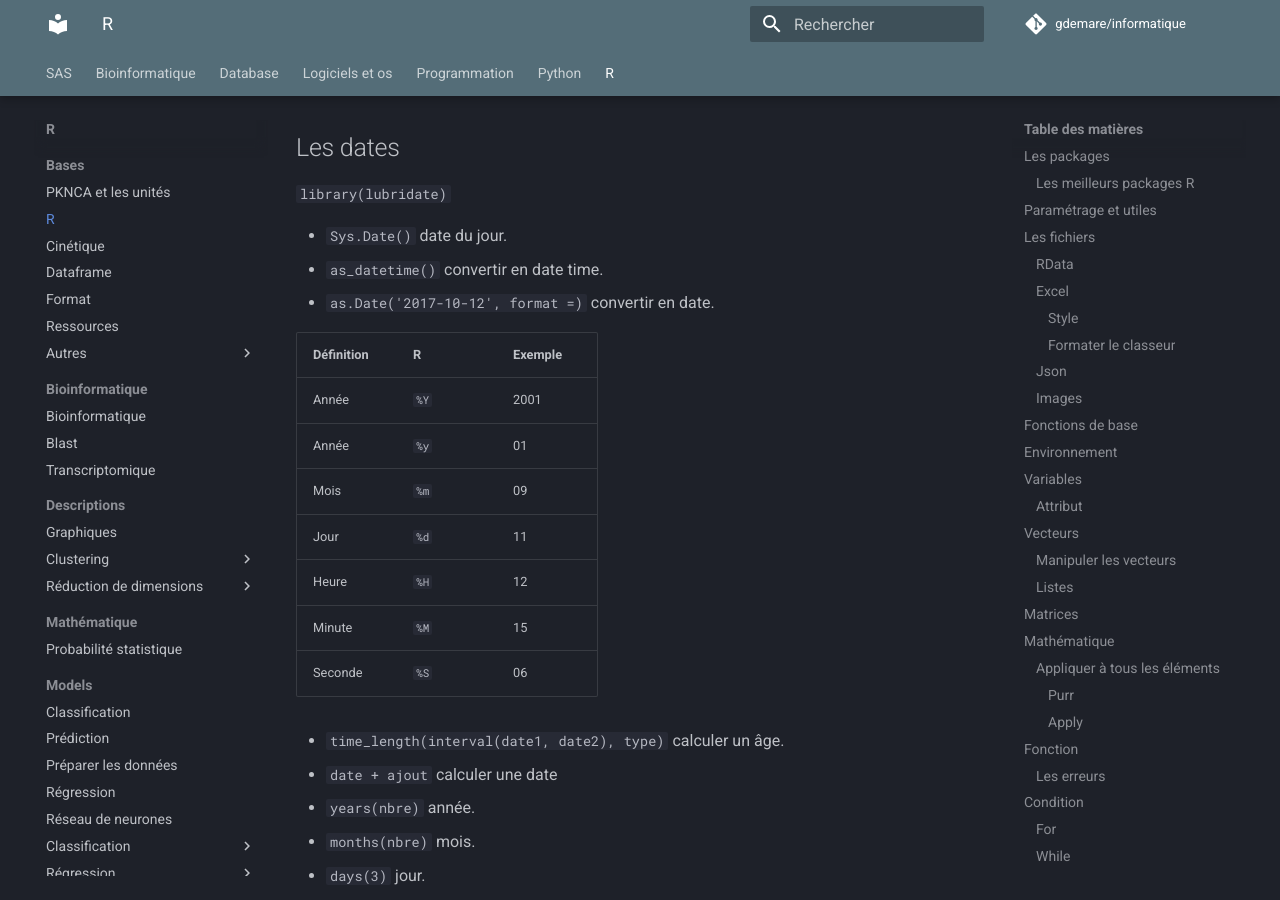
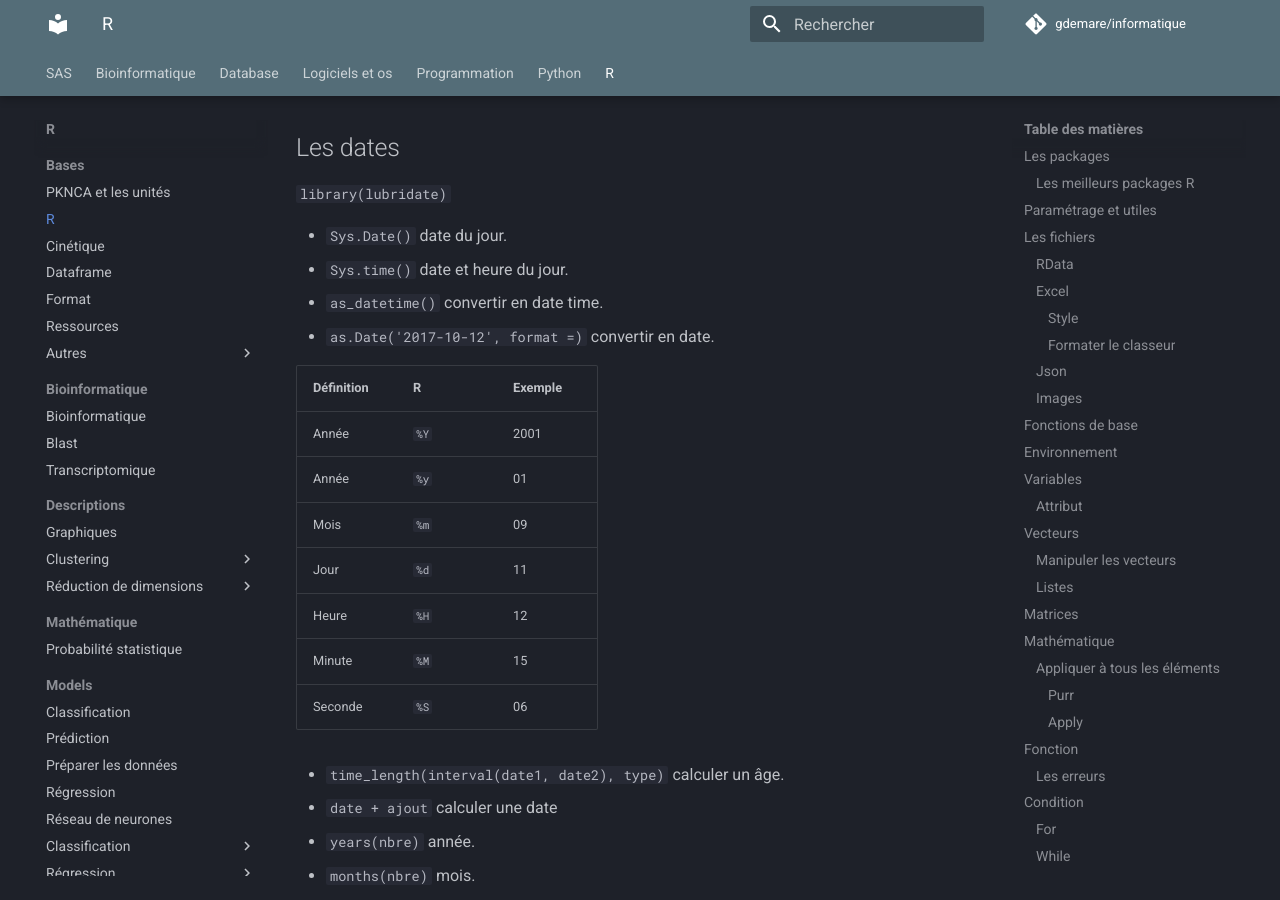
Before and after one commit to gdemare/Informatique, an MkDocs documentation site: the page built from docs/r/bases/R.md, in a window 1280 px wide and 900 px high, scrolled down 9419 px. Built offline with MkDocs 1.6.1 and Material for MkDocs 9.7.7, drawn with Linux system fonts in a browser that asks for light colours; comment, search, counter and statistics services are not loaded.

Commit message:
Update R.md

```diff
--- a/docs/r/bases/R.md
+++ b/docs/r/bases/R.md
@@ -300,6 +300,7 @@ while(condition){
 `library(lubridate)`
 
 * `Sys.Date()` date du jour.
+* `Sys.time()` date et heure du jour.
 * `as_datetime()` convertir en date time.
 * `as.Date('2017-10-12', format =)` convertir en date.
 
```
